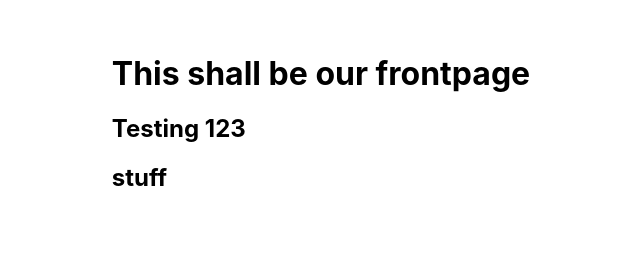
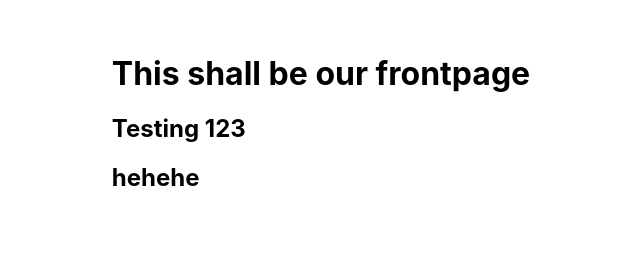
Before and after one commit to Aridaniel/IceTrucks, a Next.js app: page / in a window 1280 px wide. Shown: the part 228-481 px from the top of the page, without its empty margins (319-959 px from the left). Built offline with nearby package versions, Linux system fonts and the light colour scheme.

Commit message:
made dirty changes

```diff
--- a/pages/index.js
+++ b/pages/index.js
@@ -13,7 +13,7 @@ export default function Home() {
         <div>
           <h1>This shall be our frontpage</h1>
           <h2>Testing 123</h2>
-          <h2>stuff</h2>
+          <h2>hehehe</h2>
         </div>
       </main>
 
```
